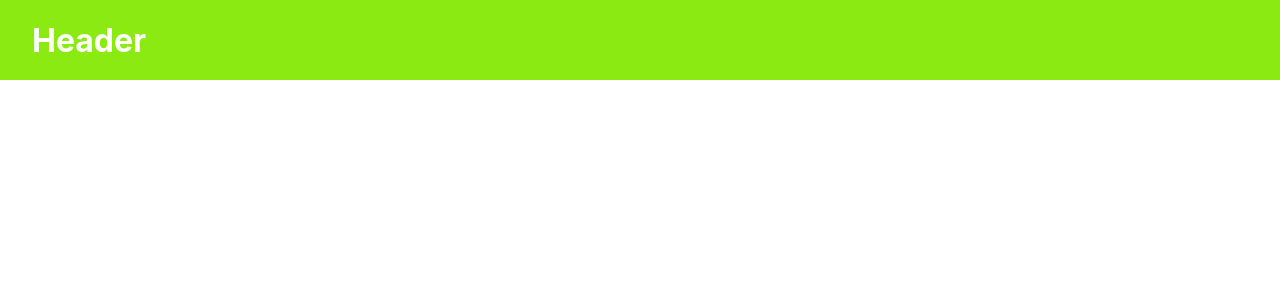
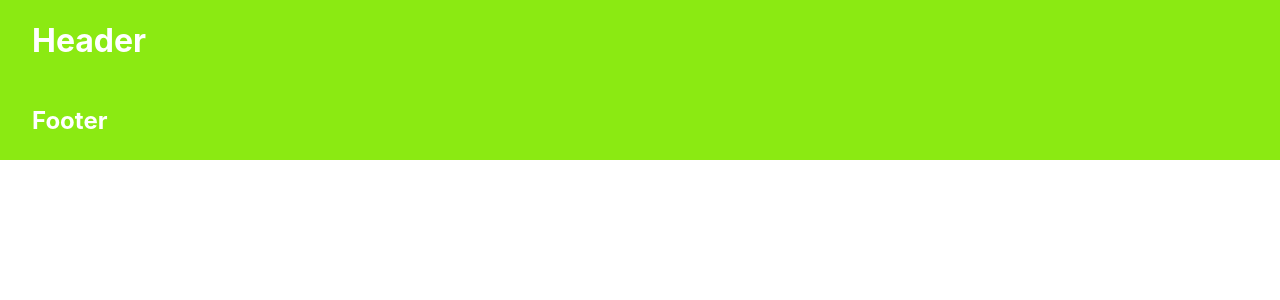
Before and after one commit to OliviaIsberg/Miniprojekt, a React (Create React App) app: page / in a window 1280 px wide. Shown: the top 300 px of the page. Built offline with nearby package versions, Linux system fonts and the light colour scheme.

Commit message:
Created footer component and added styling

```diff
--- a/src/App.tsx
+++ b/src/App.tsx
@@ -1,10 +1,12 @@
 import React from 'react';
 import './App.css';
+import Footer from './components/Footer';
 import StartPage from './pages/Startpage';
 
 function App() {
   return (
-    <StartPage/ >
+    <StartPage/>
+
   );
 }
 
--- /dev/null
+++ b/src/components/Footer.css
@@ -0,0 +1,12 @@
+.footerContainer {
+  background-color: #8bea12;
+  height: 5rem;
+  width: 100%;
+  display: flex;
+  align-items: center;
+}
+
+.footerHeading {
+  color: white;
+  padding: 0 2rem;
+}
--- /dev/null
+++ b/src/components/Footer.tsx
@@ -0,0 +1,13 @@
+import './Footer.css';
+
+function Footer() {
+    return (
+        <div className="footerContainer">
+            <footer>
+                <h2 className='footerHeading'>Footer</h2>
+            </footer>
+        </div>
+    )
+}
+
+export default Footer;
--- a/src/components/Header.tsx
+++ b/src/components/Header.tsx
@@ -1,4 +1,6 @@
 import './Header.css';
+import React from 'react';
+
 function Header() {
     return(
         <div className="headerContainer">
--- a/src/pages/Startpage.tsx
+++ b/src/pages/Startpage.tsx
@@ -1,9 +1,14 @@
+import React from 'react';
+import Footer from "../components/Footer";
 import Header from "../components/Header";
 
 function StartPage() {
-    return(
-        <Header/ >
+    return (
+        <div>
+            <Header />
+            <Footer />
+        </div>
     )
-}
+};
 
 export default StartPage;
```
